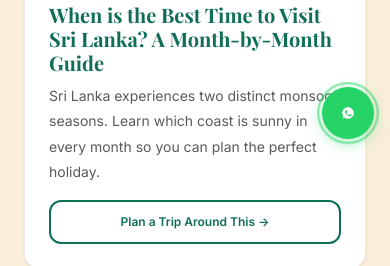
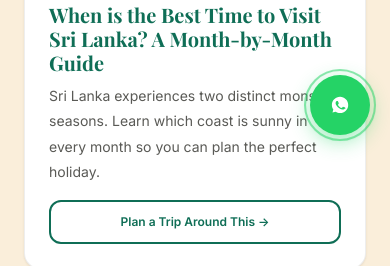
Before and after one commit to MatheeshaDias0926/ceylon-pathways, a website built with Vite: page blog.html in a window 390 px wide. Shown: the part 689-955 px from the top of the page. Built offline with nearby package versions, Linux system fonts and the light colour scheme; a web font is replaced by a local one.

Commit message:
style: increase size of floating WhatsApp button and icon

```diff
--- a/css/components.css
+++ b/css/components.css
@@ -715,14 +715,14 @@
   position: fixed;
   bottom: var(--space-xl);
   right: var(--space-xl);
-  width: 60px;
-  height: 60px;
+  width: 68px;
+  height: 68px;
   background: #25D366;
   border-radius: var(--radius-full);
   display: flex;
   align-items: center;
   justify-content: center;
-  box-shadow: 0 4px 16px rgba(37, 211, 102, 0.4);
+  box-shadow: 0 6px 20px rgba(37, 211, 102, 0.45);
   z-index: var(--z-whatsapp);
   transition: all var(--duration-normal) var(--ease-out);
   cursor: pointer;
@@ -730,21 +730,23 @@
 }
 
 .whatsapp-fab:hover {
-  transform: scale(1.1) translateY(-2px);
-  box-shadow: 0 8px 24px rgba(37, 211, 102, 0.5);
+  transform: scale(1.08) translateY(-3px);
+  box-shadow: 0 10px 28px rgba(37, 211, 102, 0.55);
 }
 
 .whatsapp-fab svg {
-  width: 28px;
-  height: 28px;
+  width: 38px;
+  height: 38px;
   fill: #fff;
+  display: block;
+  pointer-events: none;
 }
 
 .whatsapp-fab__pulse {
   position: absolute;
-  inset: -4px;
+  inset: -5px;
   border-radius: var(--radius-full);
-  border: 2px solid #25D366;
+  border: 2.5px solid #25D366;
   animation: whatsapp-pulse 2s infinite;
 }
 
@@ -1110,14 +1112,14 @@ select.form-input {
 
   /* Safe Area for Floating WhatsApp */
   .whatsapp-fab {
-    bottom: calc(1rem + var(--safe-bottom));
-    right: 1rem;
-    width: 52px;
-    height: 52px;
+    bottom: calc(1.25rem + var(--safe-bottom));
+    right: 1.25rem;
+    width: 60px;
+    height: 60px;
   }
   .whatsapp-fab svg {
-    width: 24px;
-    height: 24px;
+    width: 34px;
+    height: 34px;
   }
 
   /* Mobile Navbar Actions */
```
